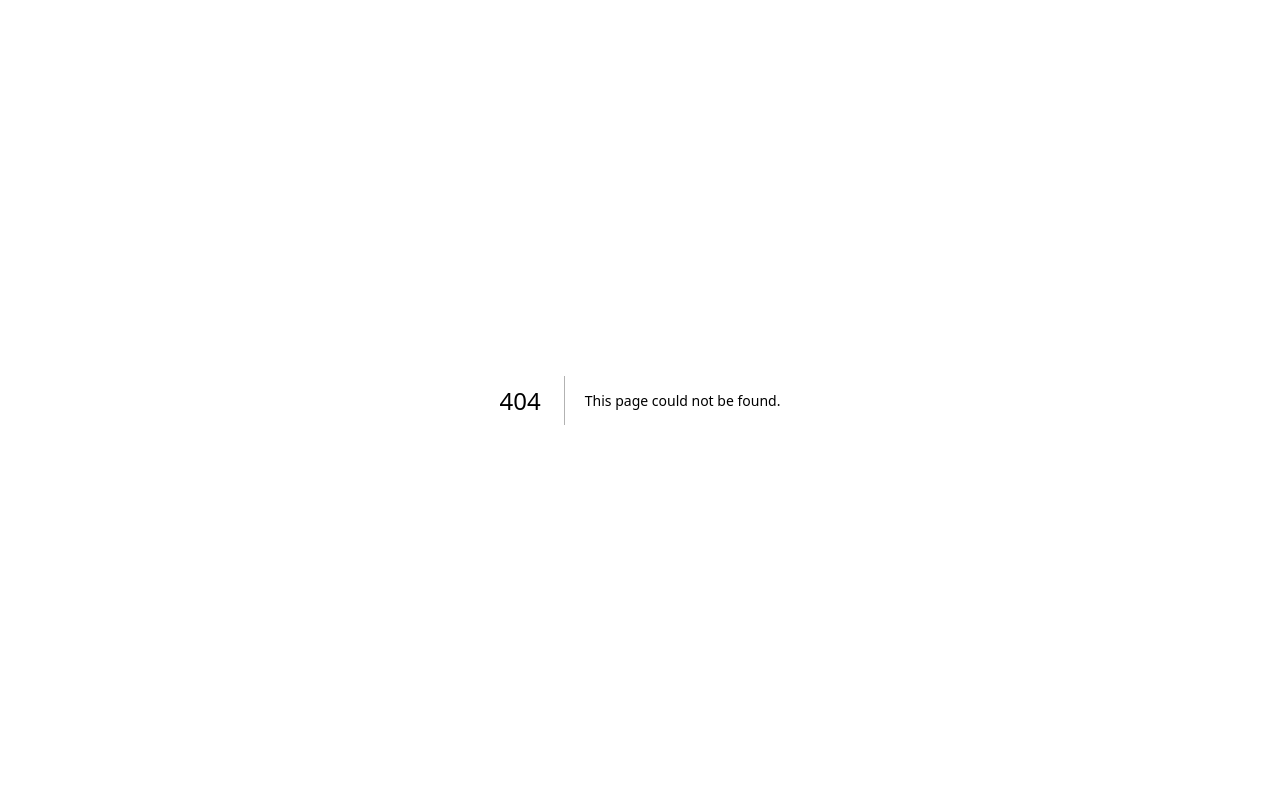
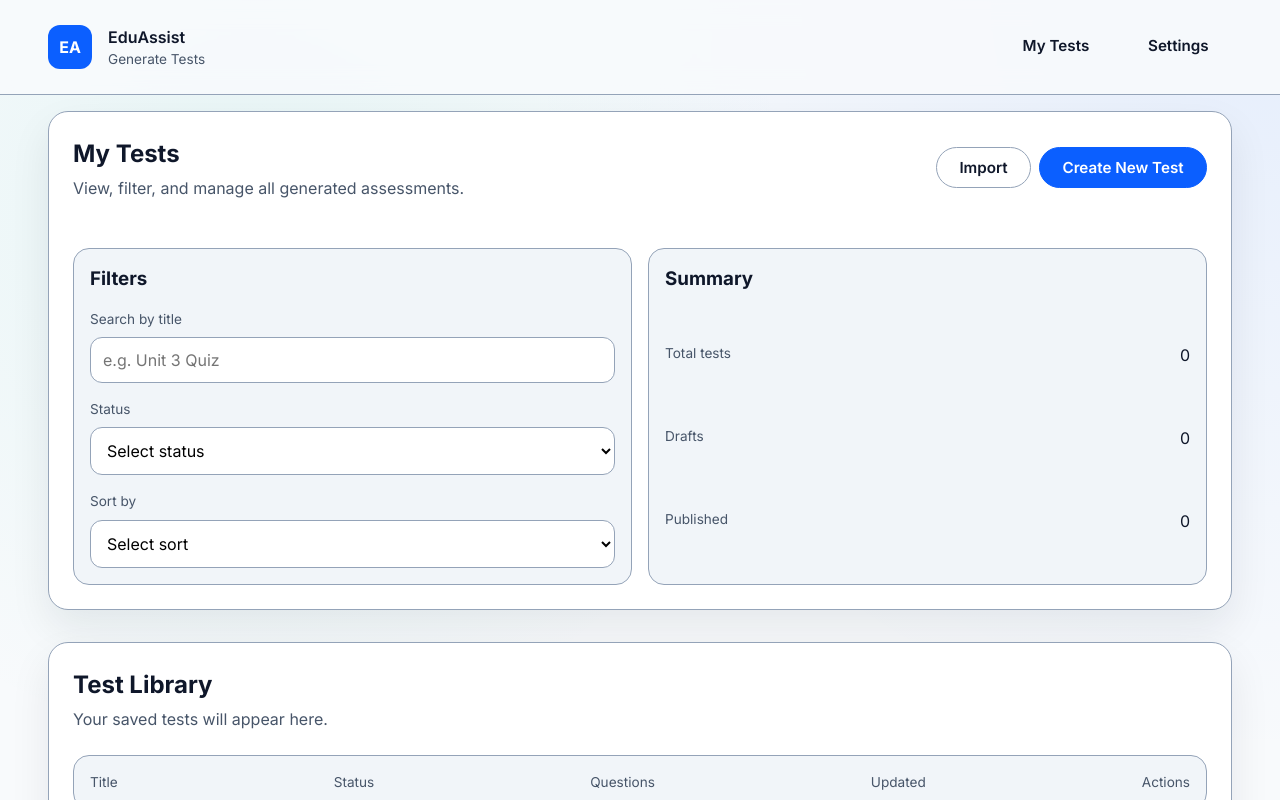
Before and after one commit to shahd803/EduAssist, a Next.js app: page /my-tests in a window 1280 px wide. Before the commit this address had no page. Shown: the top 800 px of the page. Built offline with nearby package versions, Linux system fonts and the light colour scheme.

Commit message:
routing from main page to my tests page and page creation

```diff
--- /dev/null
+++ b/src/app/my-tests/page.js
@@ -0,0 +1,93 @@
+import Topbar from '@/components/Topbar'
+import Footer from '@/components/Footer'
+
+export default function MyTestsPage() {
+  return (
+    <div className="app">
+      <Topbar />
+
+      <main className="content">
+        <section className="panel settings-panel">
+          <div className="panel-header">
+            <div>
+              <h2>My Tests</h2>
+              <p className="muted">View, filter, and manage all generated assessments.</p>
+            </div>
+            <div className="button-stack">
+              <button className="btn btn-outline">Import</button>
+              <button className="btn btn-primary">Create New Test</button>
+            </div>
+          </div>
+
+          <div className="settings-grid">
+            <section className="settings-card">
+              <h3>Filters</h3>
+              <label className="field">
+                <span className="label">Search by title</span>
+                <input type="text" placeholder="e.g. Unit 3 Quiz" />
+              </label>
+              <label className="field">
+                <span className="label">Status</span>
+                <select defaultValue="">
+                  <option value="" disabled>Select status</option>
+                  <option>Draft</option>
+                  <option>Published</option>
+                  <option>Archived</option>
+                </select>
+              </label>
+              <label className="field">
+                <span className="label">Sort by</span>
+                <select defaultValue="">
+                  <option value="" disabled>Select sort</option>
+                  <option>Most recent</option>
+                  <option>Oldest</option>
+                  <option>Title A-Z</option>
+                </select>
+              </label>
+            </section>
+
+            <section className="settings-card">
+              <h3>Summary</h3>
+              <div className="detail-row">
+                <span className="label">Total tests</span>
+                <span>0</span>
+              </div>
+              <div className="detail-row">
+                <span className="label">Drafts</span>
+                <span>0</span>
+              </div>
+              <div className="detail-row">
+                <span className="label">Published</span>
+                <span>0</span>
+              </div>
+            </section>
+          </div>
+        </section>
+
+        <section className="panel">
+          <div className="panel-header">
+            <div>
+              <h2>Test Library</h2>
+              <p className="muted">Your saved tests will appear here.</p>
+            </div>
+          </div>
+
+          <div className="material-row">
+            <p className="label">Title</p>
+            <p className="label">Status</p>
+            <p className="label">Questions</p>
+            <p className="label">Updated</p>
+            <p className="label">Actions</p>
+          </div>
+
+          <div className="empty-state">
+            <p>No tests available yet. Generate a test to populate this page.</p>
+            <button className="btn btn-primary">Go to Generator</button>
+          </div>
+        </section>
+      </main>
+
+      <Footer />
+    </div>
+  )
+}
--- a/src/components/Topbar.jsx
+++ b/src/components/Topbar.jsx
@@ -11,7 +11,7 @@ function Topbar() {
         </div>
       </div>
       <nav className="topbar-actions">
-        <button className="btn btn-ghost">My Tests</button>
+        <Link href="/my-tests" className="btn btn-ghost">My Tests</Link>
         <Link href="/settings" className="btn btn-ghost">Settings</Link>
       </nav>
     </header>
```
